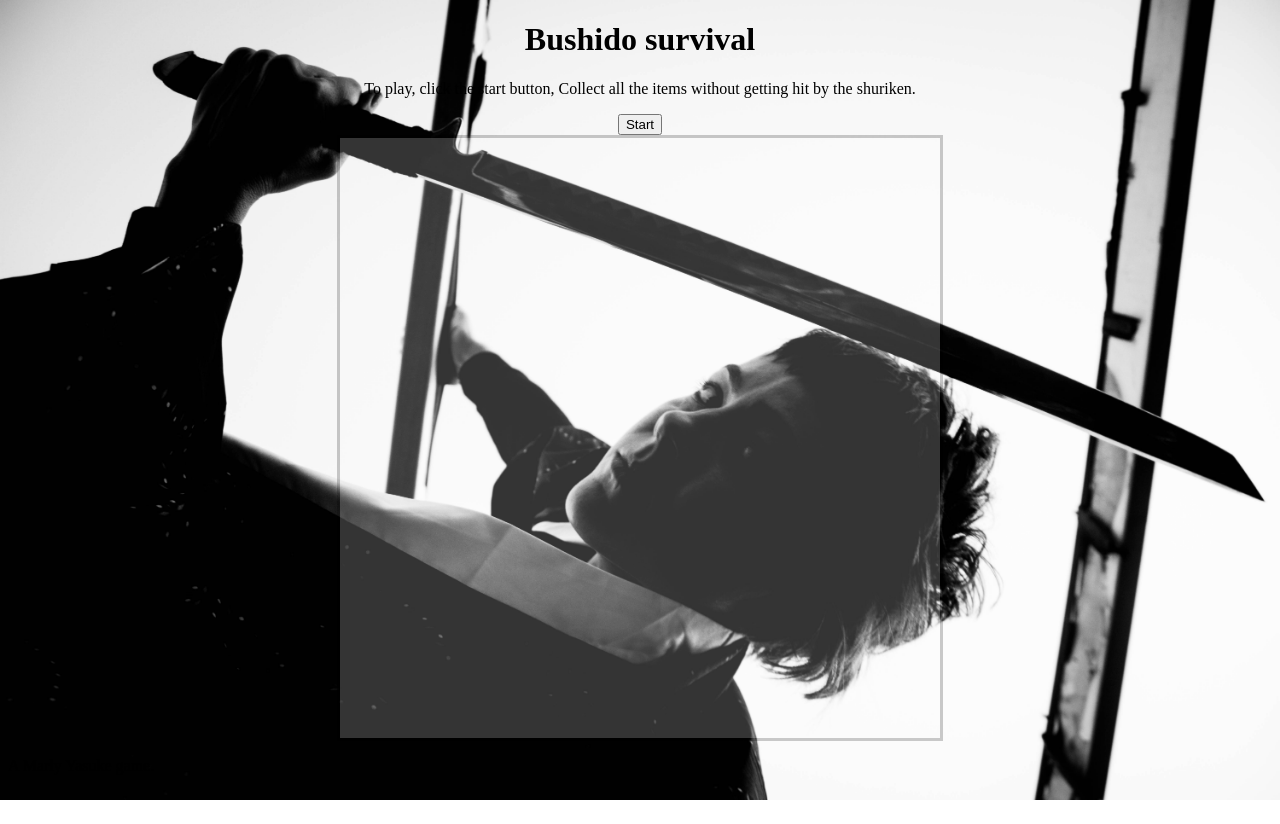
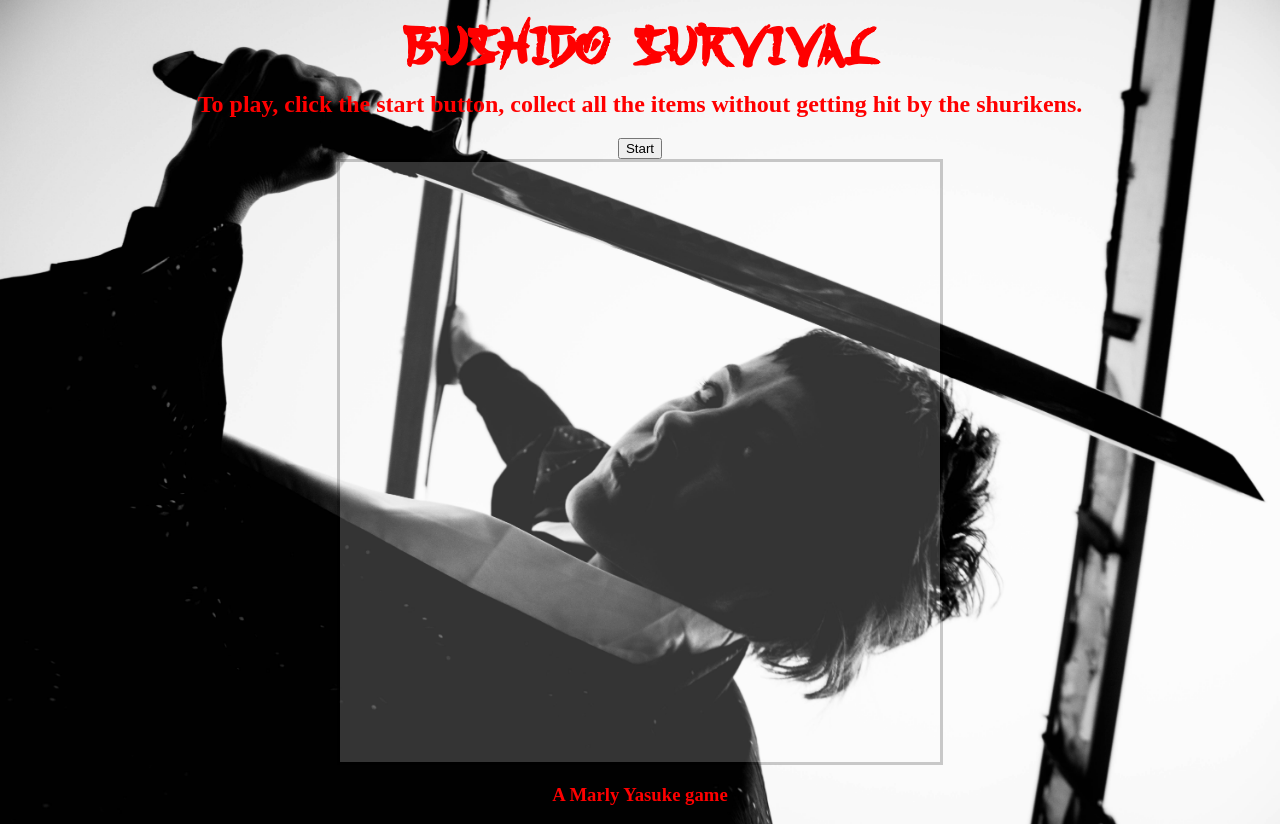
Before and after one commit to Marly-Yasuke/Bushido-survival, a plain HTML site: page index.html in a window 1280 px wide. Before the commit the page ends 800 px from the top, so only its background shows below. Drawn offline with Linux system fonts and the light colour scheme.

Commit message:
structure and design done

```diff
--- a/CSS/style.css
+++ b/CSS/style.css
@@ -1,3 +1,28 @@
+@font-face {
+    font-family: Kashima;
+    src: url(../CSS/Fonts/Kashima.otf);
+}
+
+h1 {
+    font-family: kashima;
+    color: red;
+    font-size: 70px;
+    margin-bottom: 0px;
+    margin-top: 10px;
+}
+
+h2 {
+    margin-top: 0px;
+    color: red;
+}
+
+h3 {
+    color: red;
+    text-align: center;
+}
+
+
+
 .grid {
     background: white;
     opacity: .2;
--- a/index.html
+++ b/index.html
@@ -13,9 +13,9 @@
 <body>
     <header>
         <h1>Bushido survival</h1>
-        <p>
-            To play, click the start button, Collect all the items without getting hit by the shuriken.
-        </p>
+        <h2><strong>
+                To play, click the start button, collect all the items without getting hit by the shurikens.
+            </strong></h2>
         <button id="new-game">Start</button>
     </header>
     <main>
@@ -23,9 +23,8 @@
 
     </main>
     <footer>
-        <p>
-            A Marly Yasuke game.
-        </p>
+        <h3>A Marly Yasuke game</h3>
+
     </footer>
 
     <script src="./JS/main.js"></script>
```
Also changed, not shown: CSS/Fonts/Kashima.otf (added), Img/Yasuke_White-1 (1).png (added), JS/main.js (line endings or trailing spaces).
